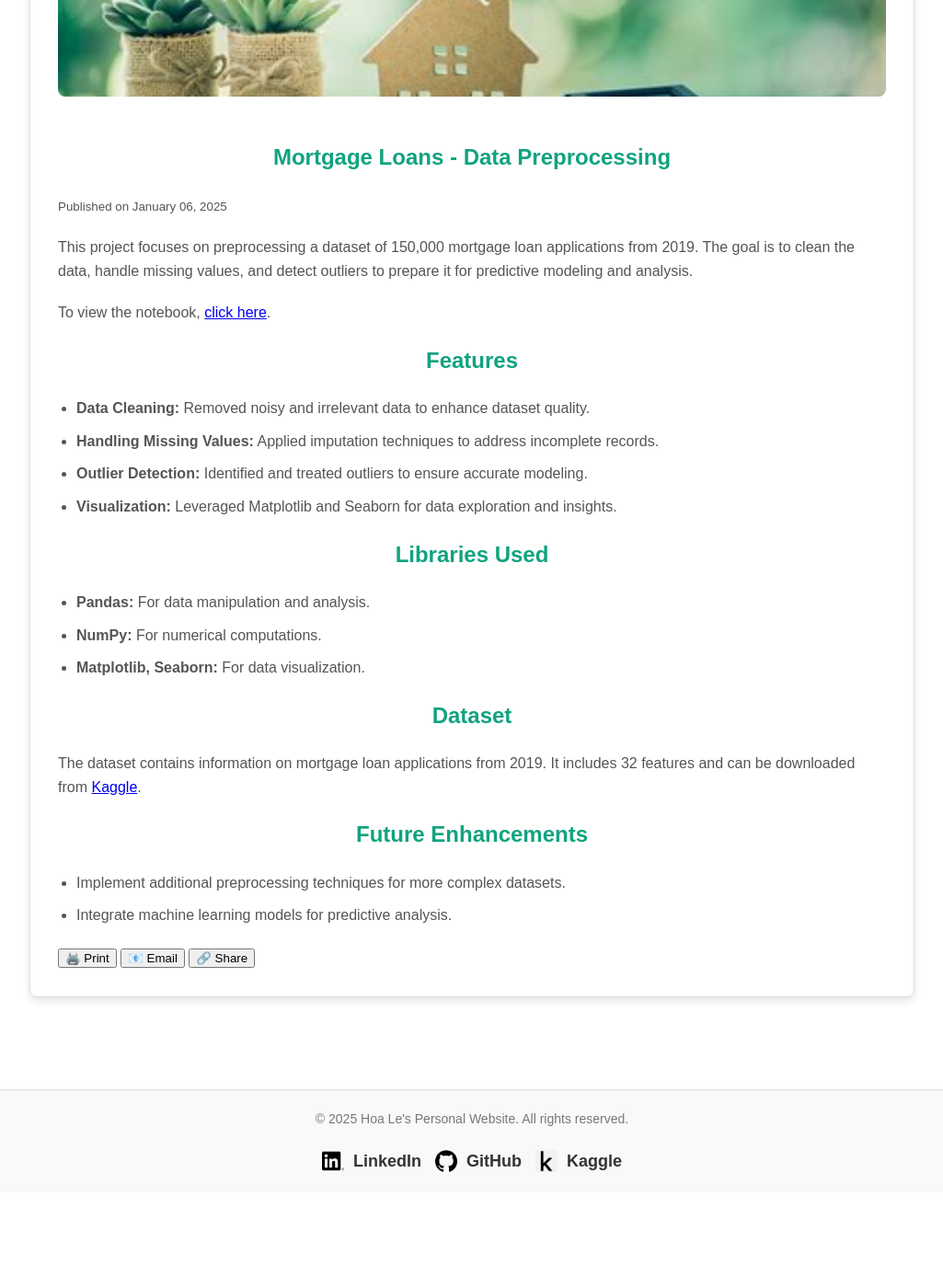
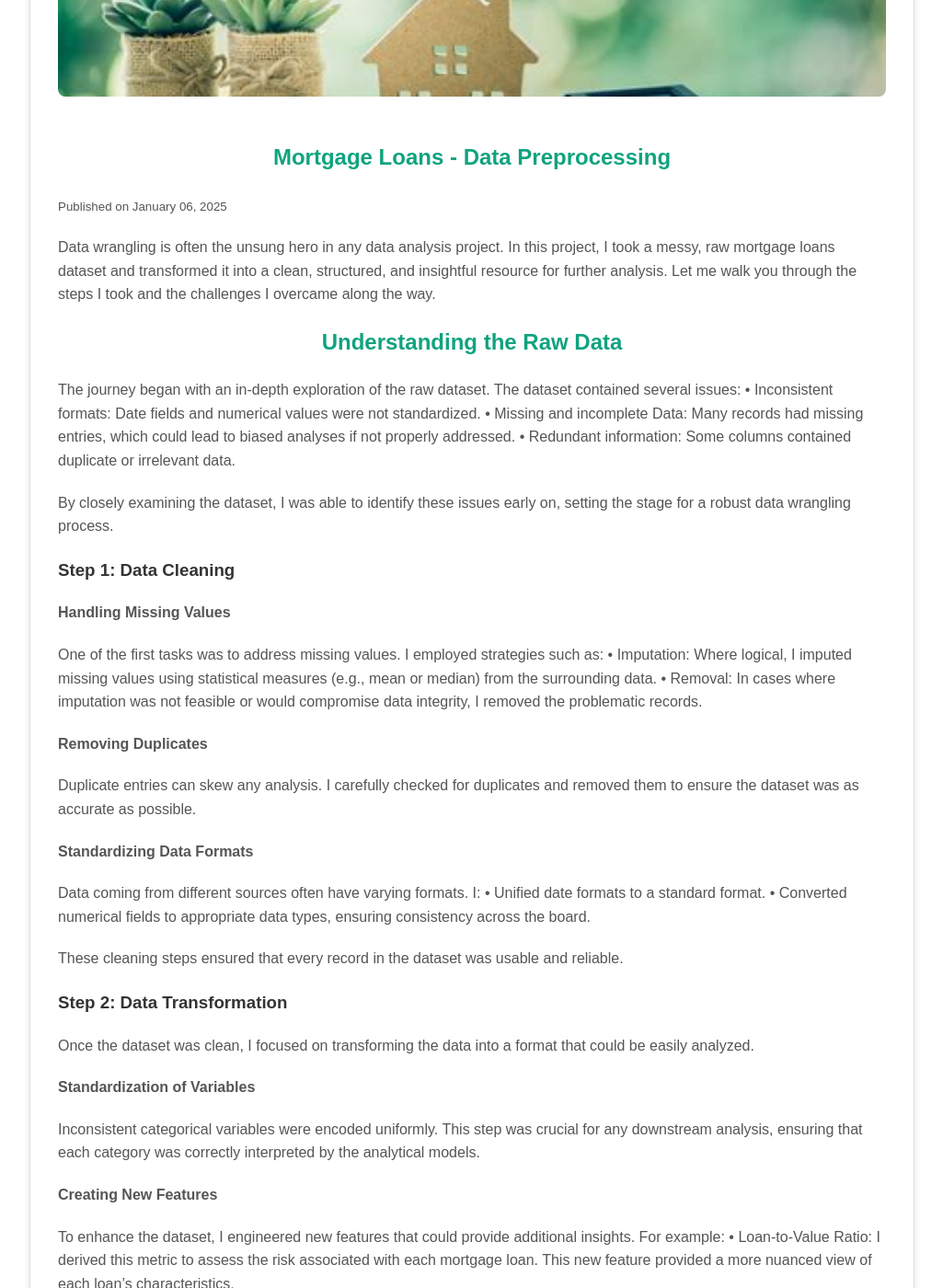
Before and after one commit to Hoale2908/hoale2908.github.io, a Jekyll site: the page built from _posts/2025-01-06-mortgage-loan-data-preprocessing.md, in a window 1280 px wide and 1400 px high, scrolled down 356 px. Shown: the whole window at 92% size, without its empty margins (127-1152 px from the left). Built offline with Jekyll 4.4.1, drawn with Linux system fonts in a browser that asks for light colours; before the commit the page ends 1652 px from its top, so only the background shows below that; some of the changed text lies outside the part shown.

Commit message:
Enhance mortgage loan data preprocessing post: expand content with detailed data wrangling steps, including data cleaning, transformation, and visualization; improve clarity and structure for better readability

```diff
--- a/_posts/2025-01-06-mortgage-loan-data-preprocessing.md
+++ b/_posts/2025-01-06-mortgage-loan-data-preprocessing.md
@@ -8,24 +8,71 @@ images:
   - assets/img/home-loans.jpg
 ---
 
-This project focuses on preprocessing a dataset of 150,000 mortgage loan applications from 2019. The goal is to clean the data, handle missing values, and detect outliers to prepare it for predictive modeling and analysis.
+Data wrangling is often the unsung hero in any data analysis project. In this project, I took a messy, raw mortgage loans dataset and transformed it into a clean, structured, and insightful resource for further analysis. Let me walk you through the steps I took and the challenges I overcame along the way.
+
+## Understanding the Raw Data
+
+The journey began with an in-depth exploration of the raw dataset. The dataset contained several issues:
+	•	Inconsistent formats: Date fields and numerical values were not standardized.
+	•	Missing and incomplete Data: Many records had missing entries, which could lead to biased analyses if not properly addressed.
+	•	Redundant information: Some columns contained duplicate or irrelevant data.
+
+By closely examining the dataset, I was able to identify these issues early on, setting the stage for a robust data wrangling process.
+
+### Step 1: Data Cleaning
+
+**Handling Missing Values**
+
+One of the first tasks was to address missing values. I employed strategies such as:
+	•	Imputation: Where logical, I imputed missing values using statistical measures (e.g., mean or median) from the surrounding data.
+	•	Removal: In cases where imputation was not feasible or would compromise data integrity, I removed the problematic records.
+
+**Removing Duplicates**
+
+Duplicate entries can skew any analysis. I carefully checked for duplicates and removed them to ensure the dataset was as accurate as possible.
+
+**Standardizing Data Formats**
+
+Data coming from different sources often have varying formats. I:
+	•	Unified date formats to a standard format.
+	•	Converted numerical fields to appropriate data types, ensuring consistency across the board.
+
+These cleaning steps ensured that every record in the dataset was usable and reliable.
+
+### Step 2: Data Transformation
+
+Once the dataset was clean, I focused on transforming the data into a format that could be easily analyzed.
+
+**Standardization of Variables**
+
+Inconsistent categorical variables were encoded uniformly. This step was crucial for any downstream analysis, ensuring that each category was correctly interpreted by the analytical models.
+
+**Creating New Features**
+
+To enhance the dataset, I engineered new features that could provide additional insights. For example:
+	•	Loan-to-Value Ratio: I derived this metric to assess the risk associated with each mortgage loan. This new feature provided a more nuanced view of each loan’s characteristics.
+
+### Step 3: Visualizing the Transformation
+
+Visualizations played a key role in understanding the impact of the data wrangling process. Here are two charts generated directly from the notebook that highlight the transformation:
+
+### Before Data Wrangling
+
+In the “before” chart, you can see the raw state of the dataset. Notice the inconsistencies, missing values, and scattered data points that make it difficult to draw any reliable conclusions.
+
+### After Data Wrangling
+
+After applying the cleaning and transformation steps, the dataset looks much more organized. The “after” chart demonstrates:
+	•	Consistent data formatting,
+	•	Cleaned and imputed values,
+	•	Enhanced features ready for analysis.
+
+These visual comparisons clearly showcase the improvement in data quality, making it a perfect foundation for deeper analysis.
+
+## Conclusion
+
+This project demonstrates that effective data wrangling is more than just a preliminary step—it’s a transformative process that can turn a messy dataset into a reliable and insightful resource. By meticulously cleaning, transforming, and enriching the mortgage loans dataset, I ensured that subsequent analyses would be both meaningful and accurate.
+
+Feel free to explore the notebook and see the detailed code and transformations in action. Happy data wrangling!
 
 To view the notebook, [click here](https://github.com/Hoale2908/Mortgage_Loans_Data_Preprocessing/blob/main/code.ipynb).
-
-## Features
-- **Data Cleaning:** Removed noisy and irrelevant data to enhance dataset quality.
-- **Handling Missing Values:** Applied imputation techniques to address incomplete records.
-- **Outlier Detection:** Identified and treated outliers to ensure accurate modeling.
-- **Visualization:** Leveraged Matplotlib and Seaborn for data exploration and insights.
-
-## Libraries Used
-- **Pandas:** For data manipulation and analysis.
-- **NumPy:** For numerical computations.
-- **Matplotlib, Seaborn:** For data visualization.
-
-## Dataset
-The dataset contains information on mortgage loan applications from 2019. It includes 32 features and can be downloaded from [Kaggle](https://www.kaggle.com/datasets/yasserh/loan-default-dataset).
-
-## Future Enhancements
-- Implement additional preprocessing techniques for more complex datasets.
-- Integrate machine learning models for predictive analysis.
```
